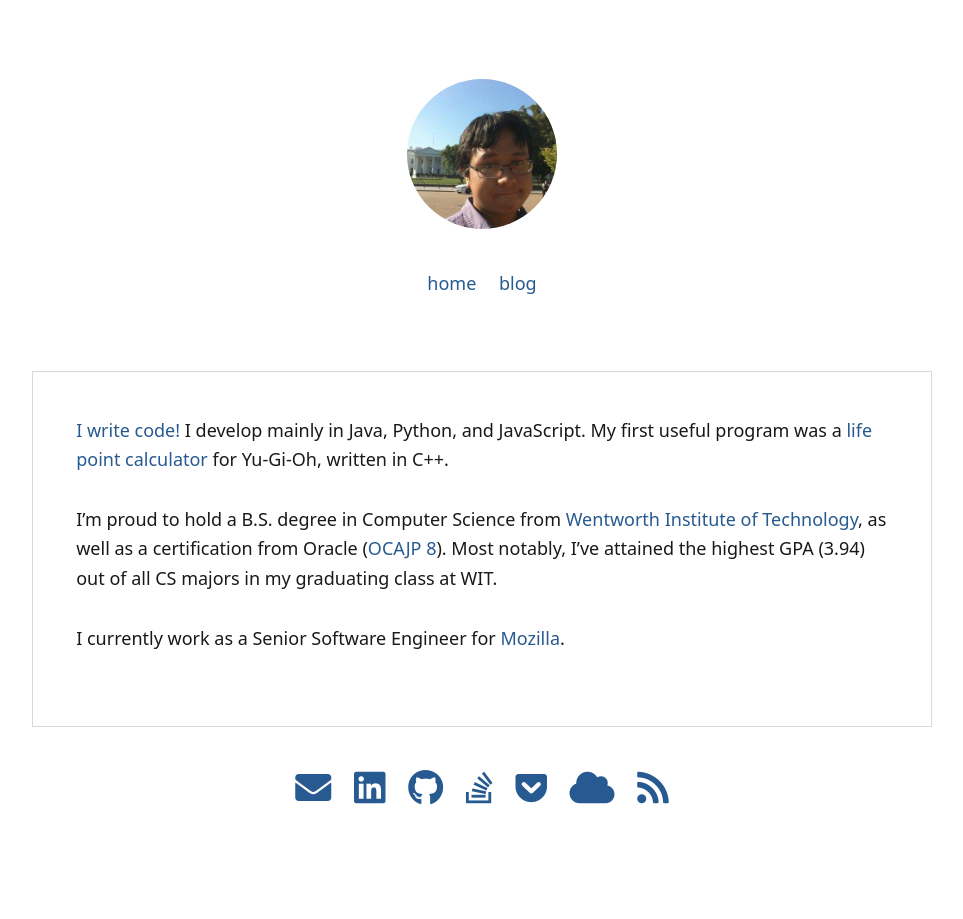
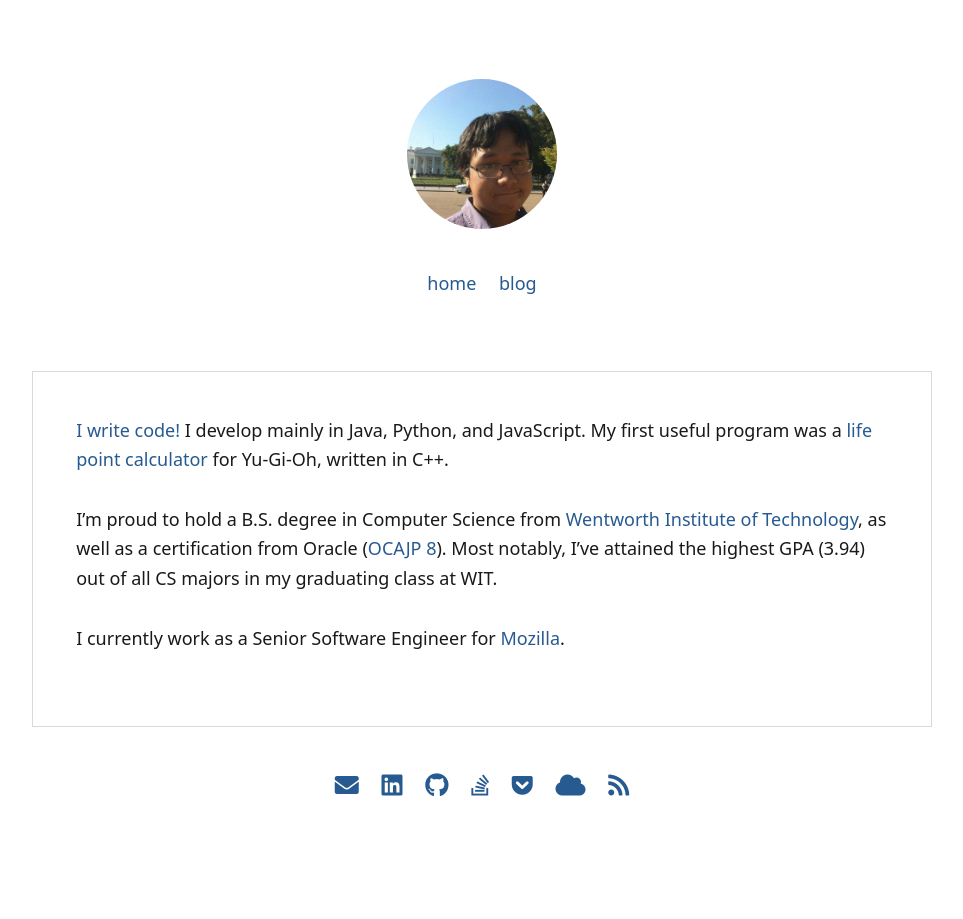
Before and after one commit to jsudiaman/jsudiaman.github.io, a Jekyll site: the page built from index.md, in a window 1280 px wide. Shown: the whole page, without its empty margins (158-1121 px from the left). Built offline with Jekyll 4.4.1, drawn with Linux system fonts in a browser that asks for light colours.

Commit message:
Update default.html

```diff
--- a/_layouts/default.html
+++ b/_layouts/default.html
@@ -77,13 +77,13 @@
     <footer>
         <nav>
             <ul>
-                <li><a href="mailto:jonathan@sudicode.com"><i class="fas fa-envelope fa-2x"></i></a></li>
-                <li><a href="http://linkedin.com/in/jonathansudiaman"><i class="fab fa-linkedin fa-2x"></i></a></li>
-                <li><a href="http://github.com/jsudiaman"><i class="fab fa-github fa-2x"></i></a></li>
-                <li><a href="https://stackoverflow.com/users/6268626/jonathan-sudiaman"><i class="fab fa-stack-overflow fa-2x"></i></a></li>
-                <li><a href="https://getpocket.com/sharedlists/e0a9901f-8fef-4924-8f16-a68367d990b8/sudis-pocket"><i class="fab fa-get-pocket fa-2x"></i></a></li>
-                <li><a href="https://bsky.app/profile/jsudiaman.bsky.social"><i class="fas fa-cloud fa-2x"></i></a></li>
-                <li><a href="/feed.xml"><i class="fas fa-rss fa-2x"></i></a></li>
+                <li><a href="mailto:jonathan@sudicode.com"><i class="fas fa-envelope fa-lg"></i></a></li>
+                <li><a href="http://linkedin.com/in/jonathansudiaman"><i class="fab fa-linkedin fa-lg"></i></a></li>
+                <li><a href="http://github.com/jsudiaman"><i class="fab fa-github fa-lg"></i></a></li>
+                <li><a href="https://stackoverflow.com/users/6268626/jonathan-sudiaman"><i class="fab fa-stack-overflow fa-lg"></i></a></li>
+                <li><a href="https://getpocket.com/sharedlists/e0a9901f-8fef-4924-8f16-a68367d990b8/sudis-pocket"><i class="fab fa-get-pocket fa-lg"></i></a></li>
+                <li><a href="https://bsky.app/profile/jsudiaman.bsky.social"><i class="fas fa-cloud fa-lg"></i></a></li>
+                <li><a href="/feed.xml"><i class="fas fa-rss fa-lg"></i></a></li>
             </ul>
         </nav>
     </footer>
```
